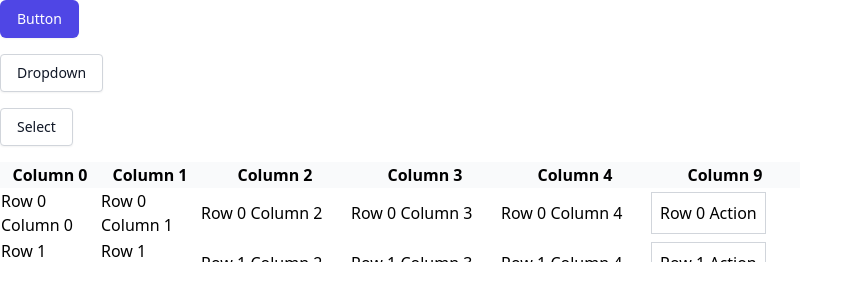
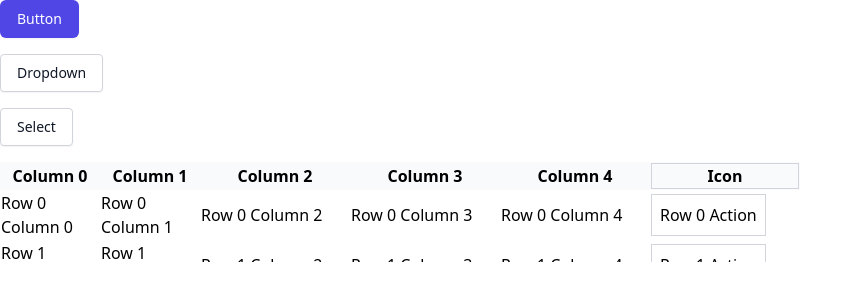
Before and after one commit to 052hide/react-components-headlessui, a React (Create React App) app: page / in a window 1280 px wide. Shown: the top 300 px of the page, without its empty margins (0-862 px from the left). Built offline with nearby package versions, Linux system fonts and the light colour scheme.

Commit message:
slotとテキストデータを分けられるようにする

```diff
--- a/src/App.tsx
+++ b/src/App.tsx
@@ -46,16 +46,18 @@ const configColumns = (): TableProps['configColumns'] => {
 
 const headerColumns = (): TableProps['headerColumns'] => {
   return {
-    col_0: <p>Column 0</p>,
-    col_1: <p>Column 1</p>,
-    col_2: <p>Column 2</p>,
-    col_3: <p>Column 3</p>,
-    col_4: <p>Column 4</p>,
-    col_5: <p>Column 5</p>,
-    col_6: <p>Column 6</p>,
-    col_7: <p>Column 7</p>,
-    col_8: <p>Column 8</p>,
-    col_9: <p>Column 9</p>,
+    col_0: { value: 'Column 0' },
+    col_1: { value: 'Column 1' },
+    col_2: { value: 'Column 2' },
+    col_3: { value: 'Column 3' },
+    col_4: { value: 'Column 4' },
+    col_5: { value: 'Column 5' },
+    col_6: { value: 'Column 6' },
+    col_7: { value: 'Column 7' },
+    col_8: { value: 'Column 8' },
+    col_9: {
+      children: <p className="p-x border border-solid border-gray-300">Icon</p>,
+    },
   }
 }
 
@@ -63,20 +65,22 @@ const rows = (): TableProps['rows'] => {
   const row = (index: number) => ({
     key: `row_${index}`,
     columns: {
-      col_0: <p>Row {index} Column 0</p>,
-      col_1: <p>Row {index} Column 1</p>,
-      col_2: <p>Row {index} Column 2</p>,
-      col_3: <p>Row {index} Column 3</p>,
-      col_4: <p>Row {index} Column 4</p>,
-      col_5: <p>Row {index} Column 5</p>,
-      col_6: <p>Row {index} Column 6</p>,
-      col_7: <p>Row {index} Column 7</p>,
-      col_8: <p>Row {index} Column 8</p>,
-      col_9: (
-        <button className="p-2 border border-solid border-gray-300">
-          Row {index} Action
-        </button>
-      ),
+      col_0: { value: `Row ${index} Column 0` },
+      col_1: { value: `Row ${index} Column 1` },
+      col_2: { value: `Row ${index} Column 2` },
+      col_3: { value: `Row ${index} Column 3` },
+      col_4: { value: `Row ${index} Column 4` },
+      col_5: { value: `Row ${index} Column 5` },
+      col_6: { value: `Row ${index} Column 6` },
+      col_7: { value: `Row ${index} Column 7` },
+      col_8: { value: `Row ${index} Column 8` },
+      col_9: {
+        children: (
+          <button className="p-2 border border-solid border-gray-300">
+            Row {index} Action
+          </button>
+        ),
+      },
     },
   })
   return [...Array(10)].map((_, i) => row(i))
--- a/src/components/headless/Table/index.tsx
+++ b/src/components/headless/Table/index.tsx
@@ -45,7 +45,9 @@ export const Component = (props: Props): JSX.Element => {
                       }
                     }
                   >
-                    {props.headerColumns[configColumn.key]}
+                    {props.headerColumns[configColumn.key].children
+                      ? props.headerColumns[configColumn.key].children
+                      : props.headerColumns[configColumn.key].value}
                   </Column>
                 ))}
               </Row>
@@ -64,7 +66,9 @@ export const Component = (props: Props): JSX.Element => {
                         }
                       }
                     >
-                      {row.columns[configColumn.key]}
+                      {row.columns[configColumn.key].children
+                        ? row.columns[configColumn.key].children
+                        : row.columns[configColumn.key].value}
                     </Column>
                   ))}
                 </Row>
--- a/src/components/headless/Table/type.ts
+++ b/src/components/headless/Table/type.ts
@@ -1,4 +1,29 @@
 import { ReactNode } from 'react'
+import { RequireOne } from '~/types/common'
+
+type ColumnValue<
+  V extends string | number | boolean = string | number | boolean,
+  F extends 'date' | 'datetime' | 'array' = 'date' | 'datetime' | 'array'
+> = RequireOne<{
+  children?: ReactNode
+  value?: F extends 'date' | 'datetime' ? number : V
+}>
+
+type Column<
+  V extends string | number | boolean = string | number | boolean,
+  F extends 'date' | 'datetime' | 'array' = 'date' | 'datetime' | 'array'
+> = ColumnValue<V, F> & {
+  format?: F
+}
+
+type Columns = {
+  [key: string]: Column
+}
+
+export type Row = {
+  key: string
+  columns: Columns
+}
 
 export type Props = {
   configColumns: {
@@ -9,13 +34,6 @@ export type Props = {
       margin: number
     }
   }[]
-  headerColumns: {
-    [key: string]: ReactNode
-  }
-  rows: {
-    key: string
-    columns: {
-      [key: string]: ReactNode
-    }
-  }[]
+  headerColumns: Columns
+  rows: Row[]
 }
--- a/src/types/common.ts
+++ b/src/types/common.ts
@@ -1,2 +1,17 @@
 export type Nullable<T> = T | null
 export type OmitClassNames<T> = Omit<T, 'classNames'>
+
+/**
+ * Kのみ省略不可
+ */
+export type PartialRequire<O, K extends keyof O> = {
+  [P in K]-?: O[P]
+} &
+  O
+
+/**
+ * Tのうちどれか必須
+ */
+export type RequireOne<T, K extends keyof T = keyof T> = K extends keyof T
+  ? PartialRequire<T, K>
+  : never
```
